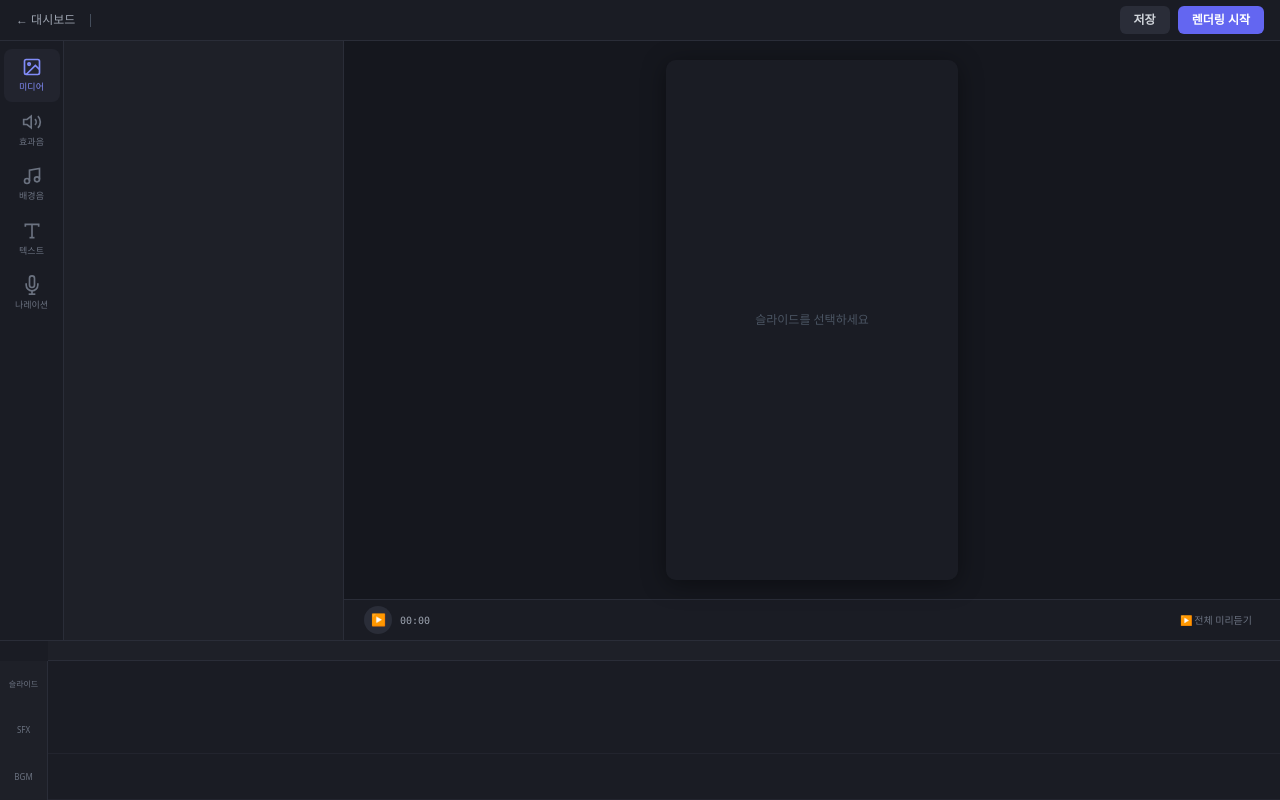
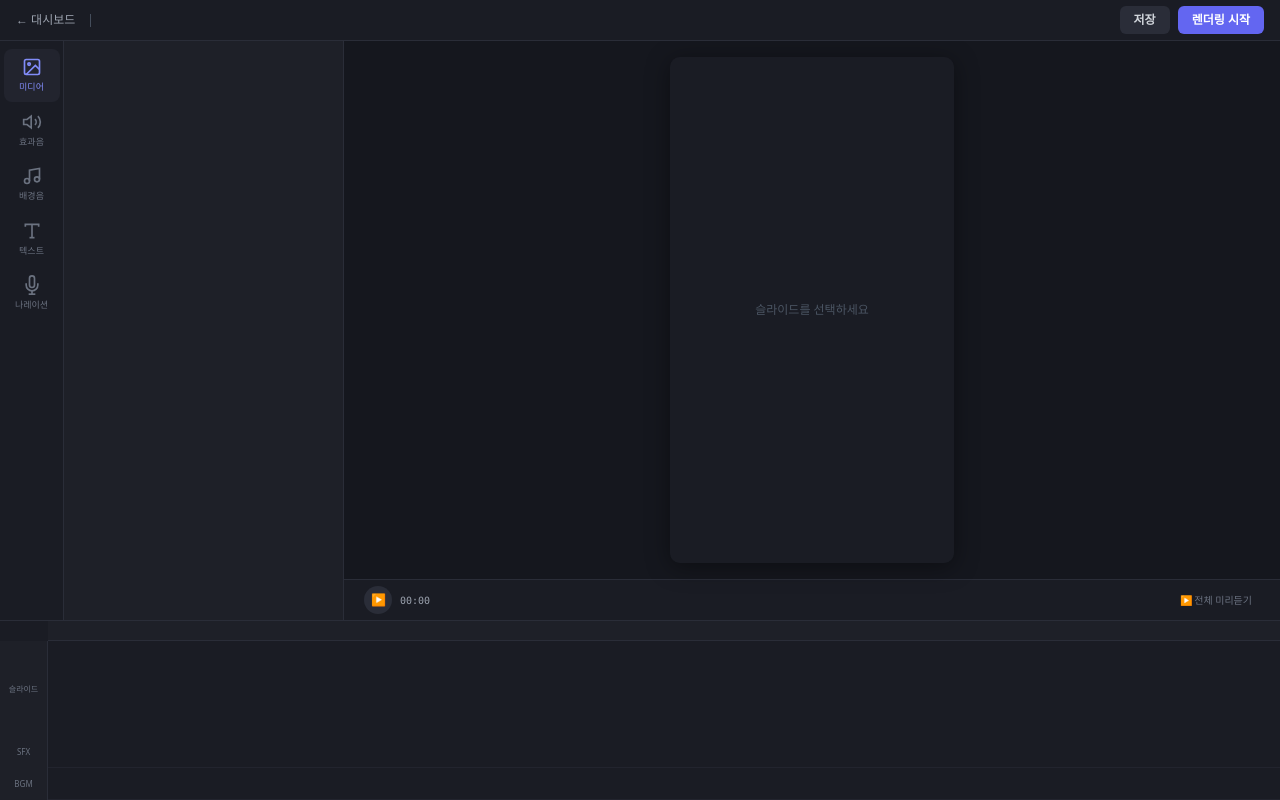
Before and after one commit to myungseok-oh/youtube-shorts, a FastAPI app: template templates/composer.html in a window 1280 px wide. Run offline with FastAPI, Linux system fonts and the light colour scheme; the template is opened without the code that fills it, so the values that code supplies are empty; parts of the project's set-up code (start-up, migrations or seed data) failed here and were passed over; some libraries are stand-ins or nearby versions; some web fonts are replaced.

Commit message:
타임라인 트랙 높이 수정: 슬라이드 트랙 3:1:1 비율, 블록 min-width 축소
Co-Authored-By: Claude Opus 4.6 (1M context) <noreply@anthropic.com>

```diff
--- a/static/composer.css
+++ b/static/composer.css
@@ -262,7 +262,7 @@
 
 /* ─── Timeline ─── */
 .comp-timeline {
-  height: 160px;
+  height: 180px;
   background: #1a1c24;
   border-top: 1px solid #2a2d38;
   flex-shrink: 0;
@@ -275,11 +275,18 @@
   background: #1e2028;
   border-bottom: 1px solid #2a2d38;
   margin-left: 48px;
+  flex-shrink: 0;
 }
 .comp-track {
   display: flex;
+  min-height: 28px;
+}
+.comp-track.track-slides {
+  flex: 3;
+}
+.comp-track.track-sfx,
+.comp-track.track-bgm {
   flex: 1;
-  min-height: 0;
 }
 .comp-track-label {
   width: 48px;
--- a/static/composer.js
+++ b/static/composer.js
@@ -52,7 +52,7 @@ function renderTimeline() {
     block.draggable = true;
     block.dataset.idx = idx;
     block.dataset.slideNum = sl.num;
-    block.style.minWidth = "120px";
+    block.style.minWidth = "80px";
     block.style.flex = `${Math.max(dur, 1)} 0 0`;
 
     // 배경 썸네일
--- a/templates/composer.html
+++ b/templates/composer.html
@@ -83,19 +83,19 @@
     <!-- 타임라인 눈금 -->
     <div id="timeline-ruler" class="comp-timeline-ruler"></div>
     <!-- 슬라이드 트랙 -->
-    <div class="comp-track">
+    <div class="comp-track track-slides">
       <div class="comp-track-label">슬라이드</div>
       <div id="slide-track" class="comp-track-body"></div>
     </div>
     <!-- SFX 트랙 -->
-    <div class="comp-track">
+    <div class="comp-track track-sfx">
       <div class="comp-track-label">SFX</div>
       <div id="timeline-sfx" class="comp-track-body comp-track-drop">
         <div id="sfx-markers" class="absolute inset-0"></div>
       </div>
     </div>
     <!-- BGM 트랙 -->
-    <div class="comp-track">
+    <div class="comp-track track-bgm">
       <div class="comp-track-label">BGM</div>
       <div id="timeline-bgm" class="comp-track-body comp-track-drop">
         <div id="bgm-bar-container" class="absolute inset-0"></div>
```
